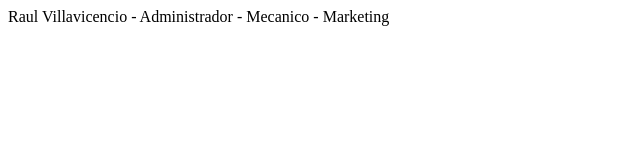
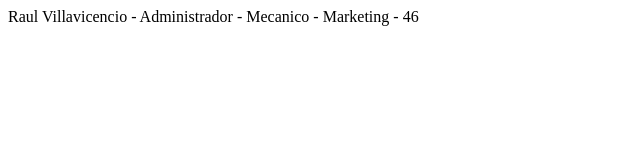
Before and after one commit to enasiaraul/bootcamp-frontend-g14, a plain HTML site: page index.html in a window 1280 px wide. Shown: the full height of the page, 0-640 px from the left. Drawn offline with Linux system fonts and the light colour scheme.

Commit message:
mejorando html

```diff
--- a/index.html
+++ b/index.html
@@ -7,6 +7,6 @@
     <title>Document</title>
 </head>
 <body>
-    Raul Villavicencio - Administrador - Mecanico - Marketing
+    Raul Villavicencio - Administrador - Mecanico - Marketing - 46
 </body>
 </html>
```
Also changed, not shown: 1 other file.
